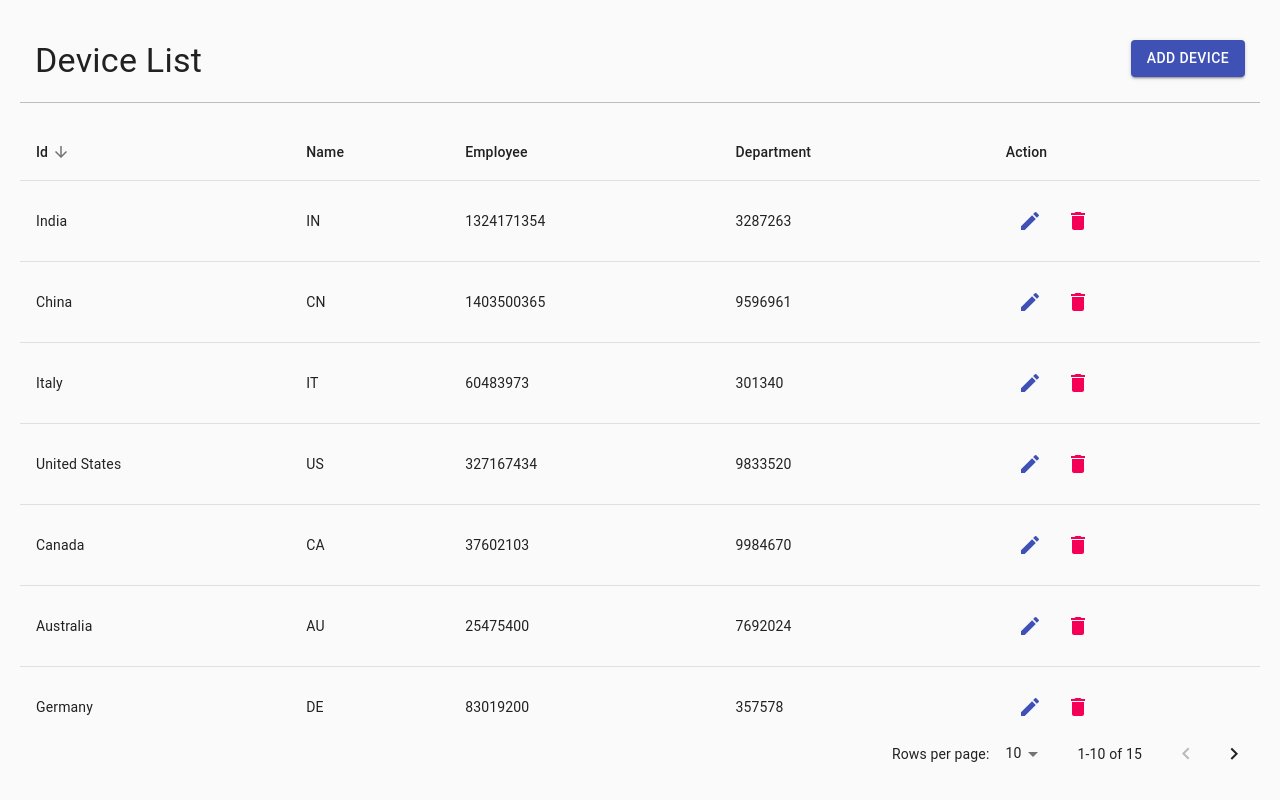
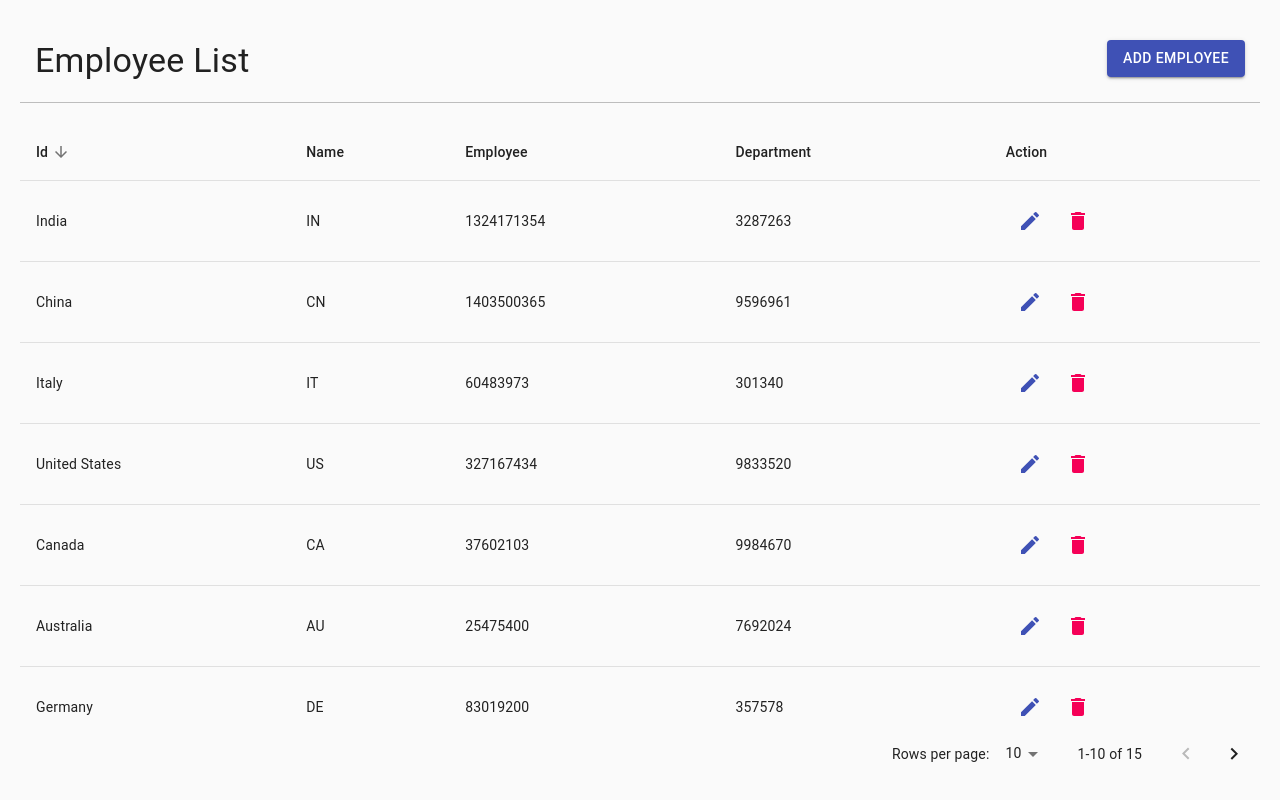
Before and after one commit to ImpetX/device-inventory, a React (Create React App) app in the folder frontend/: page / in a window 1280 px wide. Built offline with nearby package versions, Linux system fonts and the light colour scheme; the HTML template or start-up script is replaced by a standard one.

Commit message:
DI-17:: creates  the employee list page

```diff
--- a/frontend/src/App.jsx
+++ b/frontend/src/App.jsx
@@ -1,7 +1,7 @@
 import React from 'react';
 import CssBaseline from '@material-ui/core/CssBaseline';
 import makeStyles from '@material-ui/styles/makeStyles';
-import { ListDevice } from './components';
+import { ListEmployee } from './components';
 import { containerSpacing } from './tokens';
 import { convertToRem } from './utils';
 
@@ -20,7 +20,7 @@ const App = () => {
     <>
       <CssBaseline />
       <div className={classes.container}>
-        <ListDevice />
+        <ListEmployee />
       </div>
     </>
   );
--- /dev/null
+++ b/frontend/src/components/ListEmployee.jsx
@@ -0,0 +1,42 @@
+import React, { useRef, useState, useEffect } from 'react';
+import { PageHeader, Table } from './lib';
+import { deviceListColumns as columns, deviceListRows as rows } from '../data';
+
+const ListEmployee = () => {
+  const PageHeaderEl = useRef(null);
+  const [pageHeaderElHeight, setPageHeaderElHeight] = useState(0);
+
+  useEffect(() => {
+    const el = document.getElementById('PageHeader');
+    const elMarginBottom = parseInt(
+      window.getComputedStyle(el).getPropertyValue('margin-bottom'),
+      10
+    );
+
+    setPageHeaderElHeight(PageHeaderEl.current.offsetHeight + elMarginBottom);
+  }, []);
+
+  return (
+    <>
+      <PageHeader
+        ref={PageHeaderEl}
+        headerText="Employee List"
+        buttonLabel="Add Employee"
+        onButtonClick={() => console.log('add employee')}
+      />
+      <Table
+        columns={columns}
+        rows={rows}
+        otherHeights={pageHeaderElHeight}
+        orderBy="id"
+        onSort={(order, orderBy) =>
+          console.log(`order ${order} && orderBy ${orderBy}`)
+        }
+        onRowEdit={name => console.log(`edit ${name}`)}
+        onRowDelete={name => console.log(`delete ${name}`)}
+      />
+    </>
+  );
+};
+
+export default ListEmployee;
--- a/frontend/src/components/index.js
+++ b/frontend/src/components/index.js
@@ -1,4 +1,4 @@
 import ListDevice from './ListDevice';
+import ListEmployee from './ListEmployee';
 
-// eslint-disable-next-line
-export { ListDevice };
+export { ListDevice, ListEmployee };
```
